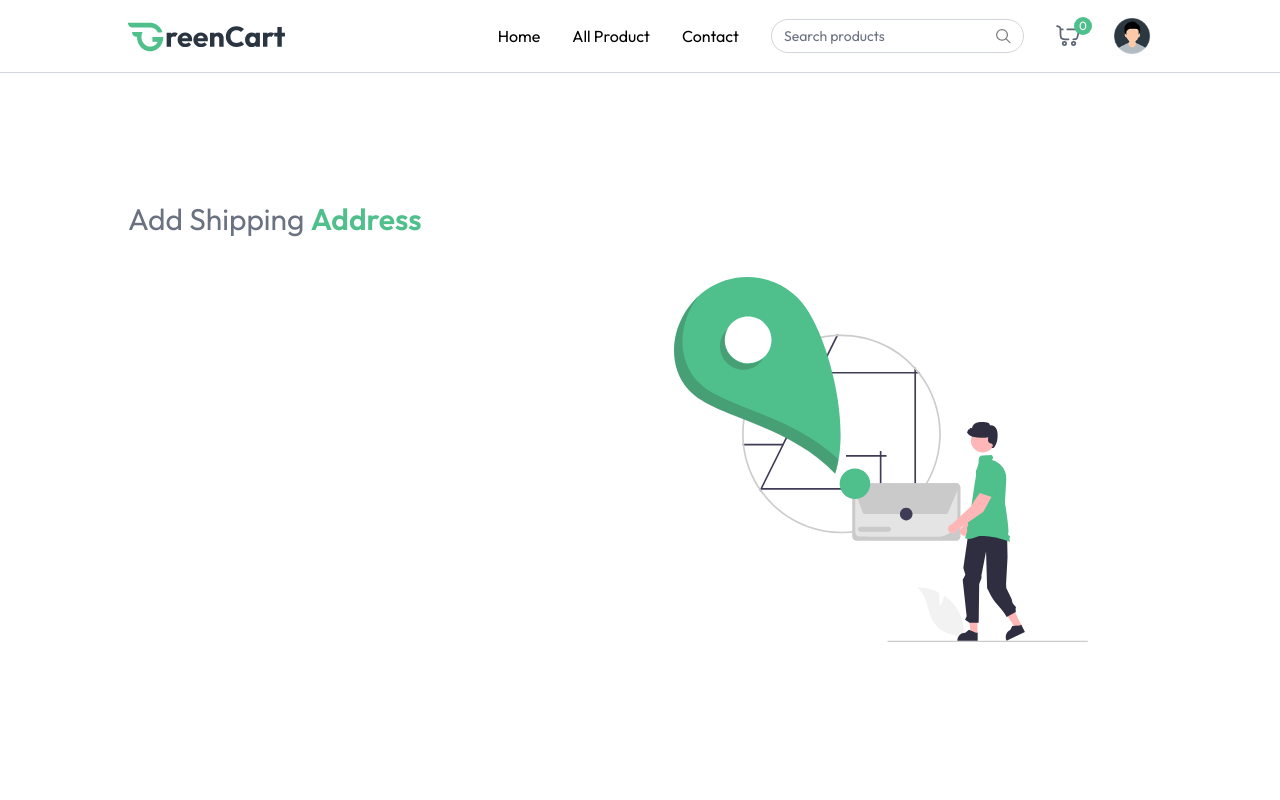
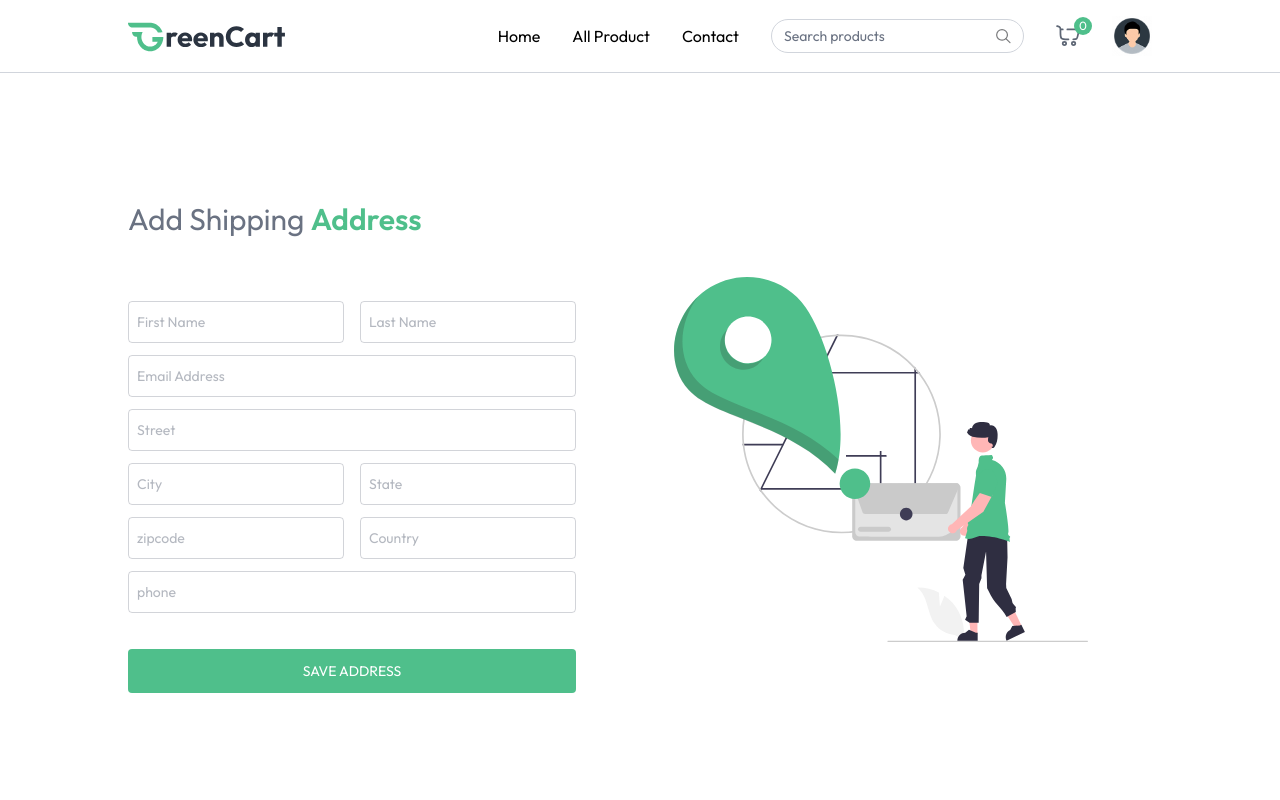
Before and after one commit to Zohirul-Islam/grocery-shope-with-reactjs-and-nodejs, a React app in the folder frontend/: page /add-address in a window 1280 px wide. Shown: the top 800 px of the page. Built offline with nearby package versions, Linux system fonts and the light colour scheme; the HTML template or start-up script is replaced by a standard one.

Commit message:
address part done

```diff
--- a/frontend/src/pages/AddAddress.jsx
+++ b/frontend/src/pages/AddAddress.jsx
@@ -1,9 +1,24 @@
-import React from 'react'
+import React, { useState } from 'react'
 import { assets } from '../assets/assets'
-const inputField = ({type,placeholder,name,handleChange,address}) => (
-    <input className='w-full px-2 py-2.5 border border-gray-500/30 rounded outline-0 text-gray-500 focus:border-primary transition' type={ type} placeholder={placeholder} name={name} handleChange ={handleChange} value={address[name]} required />
+const InputField = ({type,placeholder,name,handleChange,address}) => (
+    <input className='w-full px-2 py-2.5 border border-gray-500/30 rounded outline-0 text-gray-500 focus:border-primary transition' type={ type} placeholder={placeholder} name={name} onChange ={handleChange} value={address[name]} required />
 )
 const AddAddress = () => {
+    const [address, setAddress] = useState({
+        firstName: "",
+        lastName: "",
+        email: "",
+        street: "",
+        city: "",
+        state: "",
+        zipcode: "",
+        country: '',
+        phone:''
+    })
+    const handleChange = (e) => {
+        const { name, value } = e.target;
+        setAddress((prev)=>({...prev,[name]:value}))
+    }
     const submitHandler = async(e) => {
         e.preventDefault();
     }
@@ -14,7 +29,22 @@ const AddAddress = () => {
               {/* input address part */}
               <div className='flex-1 max-w-md'>
                   <form onSubmit={submitHandler} className='space-y-3 mt-6 text-sm'>
-
+                      <div className='grid grid-cols-2 gap-4'>
+                          <InputField handleChange={ handleChange} address ={address} name ="firstName" type ="text" placeholder ="First Name" />
+                          <InputField handleChange={ handleChange} address ={address} name ="lastName" type ="text" placeholder ="Last Name" />
+                      </div>
+                      <InputField handleChange={ handleChange} address ={address} name ="email" type ="email" placeholder ="Email Address" />
+                      <InputField handleChange={ handleChange} address ={address} name ="street" type ="text" placeholder ="Street" />
+                      <div className='grid grid-cols-2 gap-4'>
+                          <InputField handleChange={ handleChange} address ={address} name ="city" type ="text" placeholder ="City" />
+                          <InputField handleChange={ handleChange} address ={address} name ="state" type ="text" placeholder ="State" />
+                      </div>
+                        <div className='grid grid-cols-2 gap-4'>
+                          <InputField handleChange={ handleChange} address ={address} name ="zipcode" type ="number" placeholder ="zipcode" />
+                          <InputField handleChange={ handleChange} address ={address} name ="country" type ="text" placeholder ="Country" />
+                      </div>
+                      <InputField handleChange={handleChange} address={address} name="phone" type="text" placeholder="phone" />
+                      <button className='w-full mt-6 bg-primary text-white py-3 hover:bg-primary-dull transition cursor-pointer uppercase rounded-sm'>Save Address</button>
                   </form>
               </div>
               {/* image part */}
```
